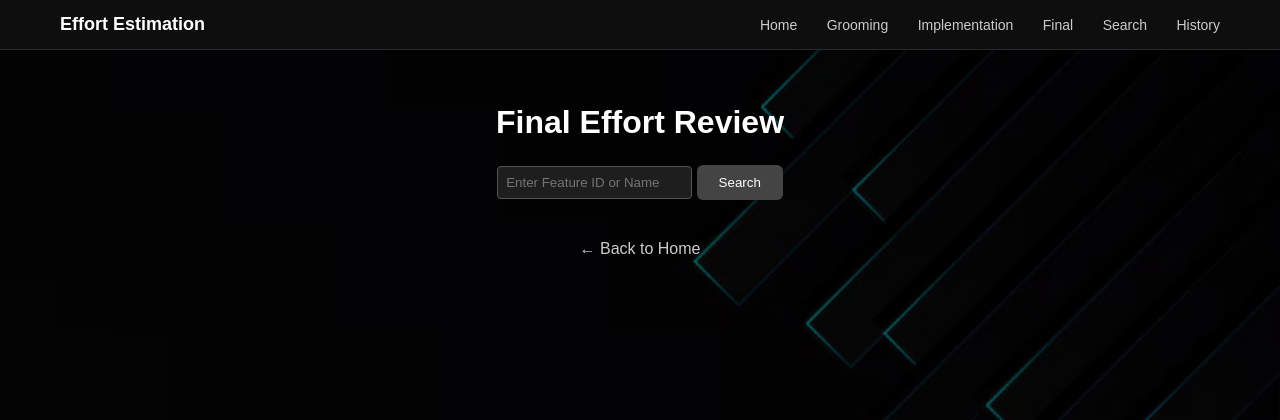
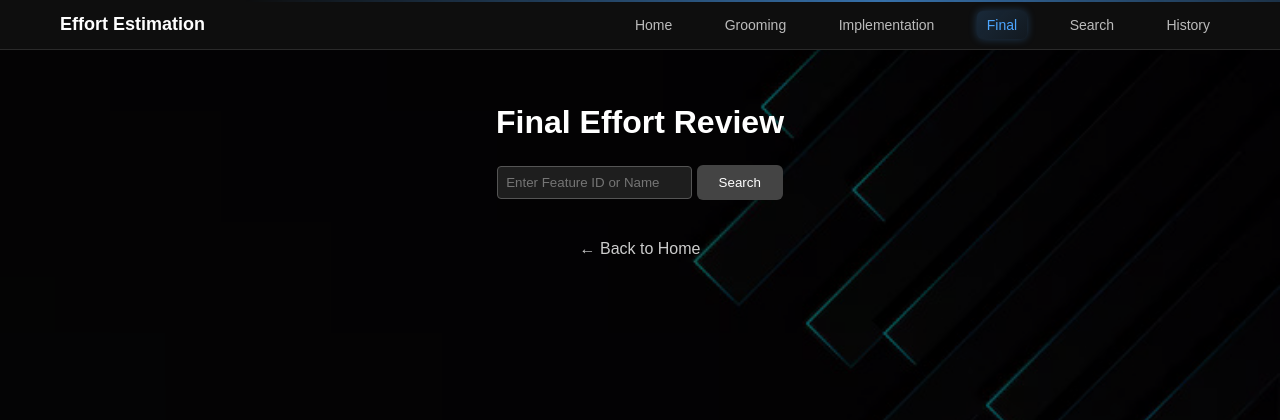
Before and after one commit to VarshaSharma04/Effort_Estimation_App, a Flask app: page /final in a window 1280 px wide. Shown: the top 420 px of the page. Run offline with Flask 3, Linux system fonts and the light colour scheme; parts of the project's set-up code (start-up, migrations or seed data) failed here and were passed over.

Commit message:
Added latest feature updates

```diff
--- a/static/style.css
+++ b/static/style.css
@@ -619,18 +619,139 @@ input, select {
 }
 
 .nav-links a {
-    margin-left: 25px;
+    position: relative;
+    margin-left: 28px;
     text-decoration: none;
-    color: #ccc;
+    color: #bbb;
     font-size: 14px;
-    transition: color 0.2s ease;
+    transition: all 0.25s ease;
+    padding-bottom: 4px;
 }
 
+/* Hover Glow */
 .nav-links a:hover {
     color: #4da6ff;
+    text-shadow: 0 0 6px rgba(77,166,255,0.6);
+}
+
+/* Smooth Underline Animation */
+.nav-links a::after {
+    content: "";
+    position: absolute;
+    left: 0;
+    bottom: 0;
+    width: 0%;
+    height: 2px;
+    background: #4da6ff;
+    transition: width 1s ease;
+}
+
+.nav-links a:hover::after {
+    width: 100%;
 }
 
 /* Content spacing under navbar */
 .page-content {
     padding-top: 30px;
 }
+.nav-logo {
+    font-size: 18px;
+    font-weight: bold;
+    color: #ffffff;
+    transition: text-shadow 0.3s ease;
+}
+
+.nav-logo:hover {
+    text-shadow: 0 0 8px rgba(255,255,255,0.4);
+}
+
+/* ================= NAV LINK ENHANCEMENTS ================= */
+
+.nav-links a {
+    position: relative;
+    margin-left: 28px;
+    text-decoration: none;
+    color: #bbb;
+    font-size: 14px;
+    padding: 6px 10px;
+    border-radius: 6px;
+    transition: all 0.3s ease;
+}
+
+/* Soft Gradient Hover */
+.nav-links a:hover {
+    color: #4da6ff;
+    background: linear-gradient(
+        135deg,
+        rgba(77,166,255,0.12),
+        rgba(77,166,255,0.05)
+    );
+    text-shadow: 0 0 6px rgba(77,166,255,0.6);
+}
+
+/* Active Page Indicator */
+.nav-links a.active {
+    color: #4da6ff;
+    background: linear-gradient(
+        135deg,
+        rgba(77,166,255,0.18),
+        rgba(77,166,255,0.08)
+    );
+    box-shadow: 0 0 8px rgba(77,166,255,0.3);
+}
+
+/* ================= NAVBAR TOP GLOW ================= */
+
+.navbar {
+    position: sticky;
+    top: 0;
+    z-index: 1000;
+    background: rgba(15,15,15,0.95);
+    backdrop-filter: blur(10px);
+    border-bottom: 1px solid #2a2a2a;
+    overflow: hidden;
+}
+
+/* ================= SMOOTH NAVBAR TOP GLOW ================= */
+
+.navbar {
+    position: sticky;
+    top: 0;
+    z-index: 1000;
+    background: rgba(15,15,15,0.95);
+    backdrop-filter: blur(10px);
+    border-bottom: 1px solid #2a2a2a;
+    overflow: hidden;
+}
+
+.navbar::before {
+    content: "";
+    position: absolute;
+    top: 0;
+    left: 0;
+    width: 100%;
+    height: 2px;
+    background: linear-gradient(
+        90deg,
+        transparent,
+        rgba(77,166,255,0.8),
+        transparent
+    );
+    opacity: 0;
+    animation: smoothGlow 4s ease-in-out infinite;
+}
+
+@keyframes smoothGlow {
+    0% {
+        opacity: 0;
+        transform: translateX(-30%);
+    }
+    50% {
+        opacity: 1;
+        transform: translateX(30%);
+    }
+    100% {
+        opacity: 0;
+        transform: translateX(-30%);
+    }
+}
--- a/templates/base.html
+++ b/templates/base.html
@@ -18,12 +18,12 @@
         </div>
 
         <div class="nav-links">
-            <a href="/">Home</a>
-            <a href="/grooming">Grooming</a>
-            <a href="/implementation">Implementation</a>
-            <a href="/final">Final</a>
-            <a href="/search">Search</a>
-            <a href="/history">History</a>
+            <a href="/" class="{% if request.path == '/' %}active{% endif %}">Home</a>
+            <a href="/grooming" class="{% if request.path == '/grooming' %}active{% endif %}">Grooming</a>
+            <a href="/implementation" class="{% if request.path == '/implementation' %}active{% endif %}">Implementation</a>
+            <a href="/final" class="{% if request.path == '/final' %}active{% endif %}">Final</a>
+            <a href="/search" class="{% if request.path == '/search' %}active{% endif %}">Search</a>
+            <a href="/history" class="{% if request.path == '/history' %}active{% endif %}">History</a>
         </div>
 
     </div>
```
